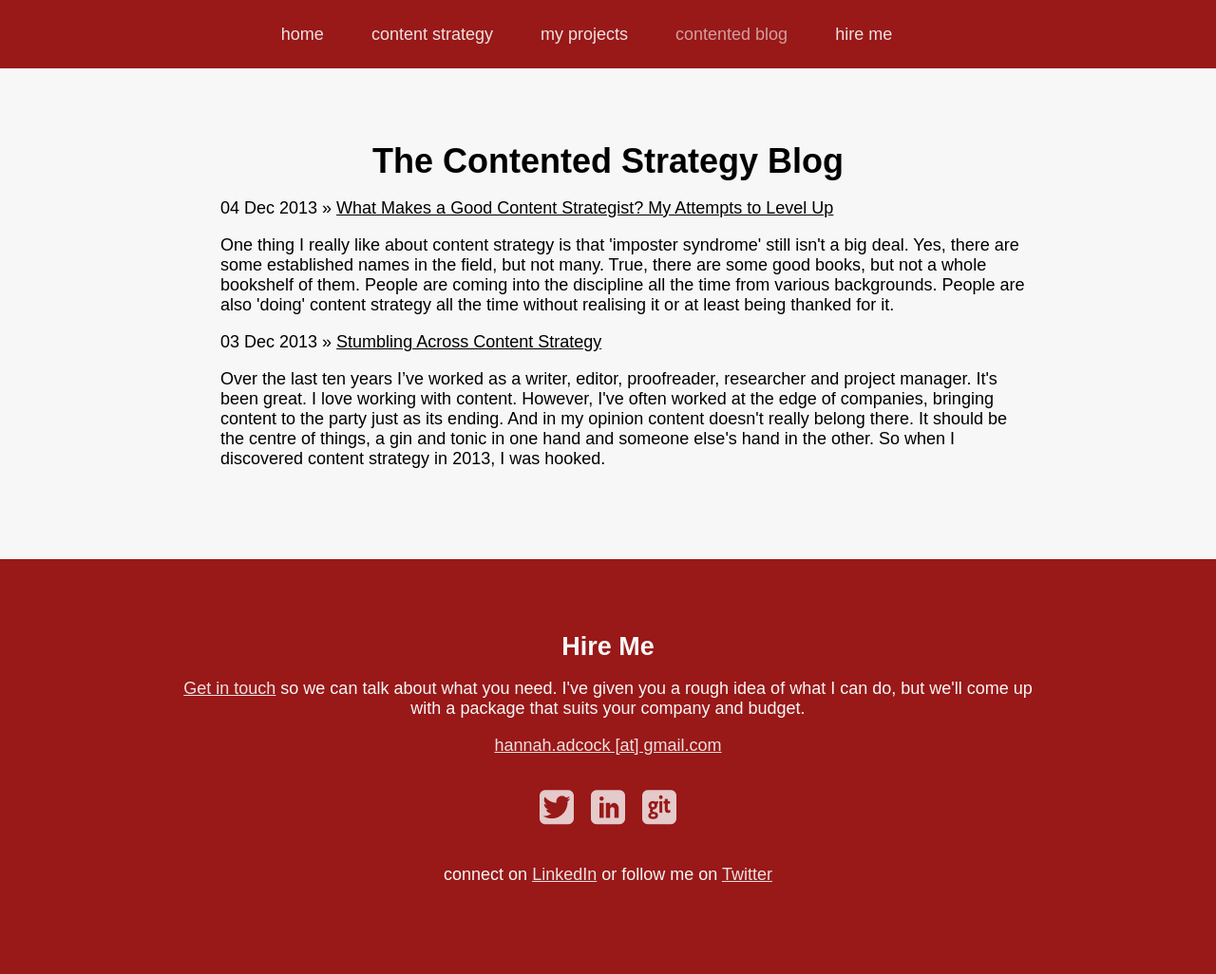
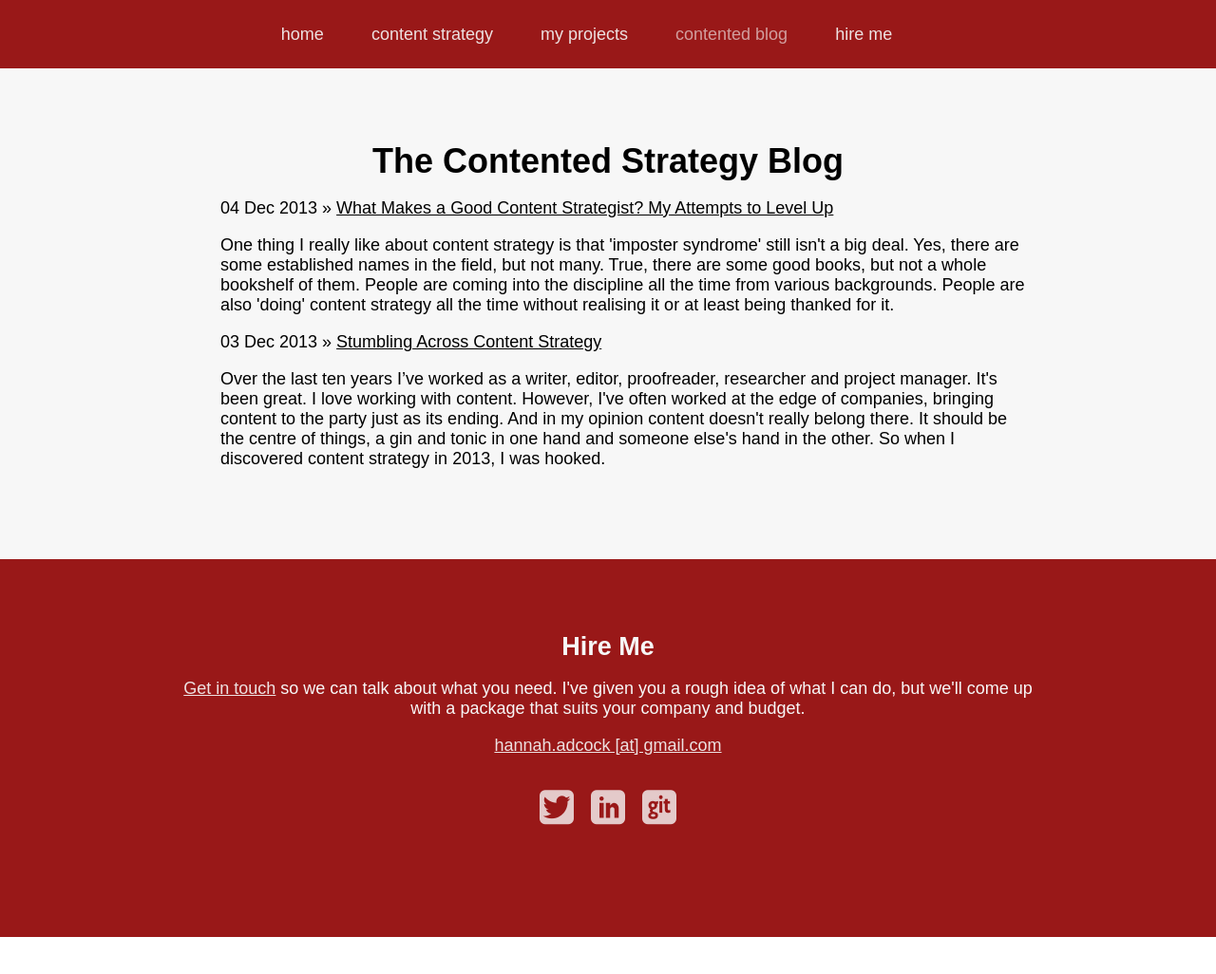
Before and after one commit to smokingpun/smokingpun.github.io, a Jekyll site: the page built from blog/index.html, in a window 1280 px wide. Shown: the whole page at 95% size. Built offline with Jekyll 4.4.1, drawn with Linux system fonts in a browser that asks for light colours; nearby versions of some CDN libraries; some web fonts are replaced; Markdown is read by kramdown in place of the engine named in the settings; the list of posts is cut into pages by our own code; after the commit the page ends 987 px from its top, so only the background shows below that.

Commit message:
removed social text links

```diff
--- a/_layouts/default.html
+++ b/_layouts/default.html
@@ -55,7 +55,6 @@
         </ul>
 
       </div>
-      <p>connect on <a href="http://www.linkedin.com/in/hannahadcock">LinkedIn</a> or follow me on <a href="https://twitter.com/smokingpun">Twitter</a></p>
       </article>
    </section>
   </body>
```
